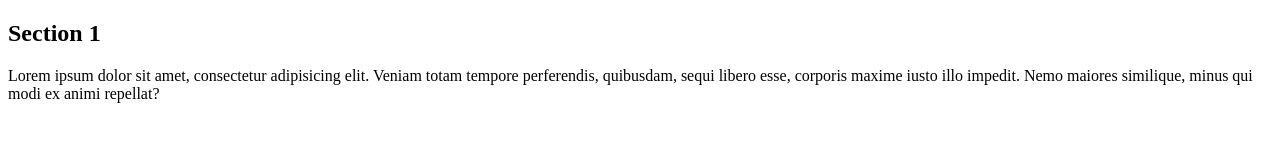
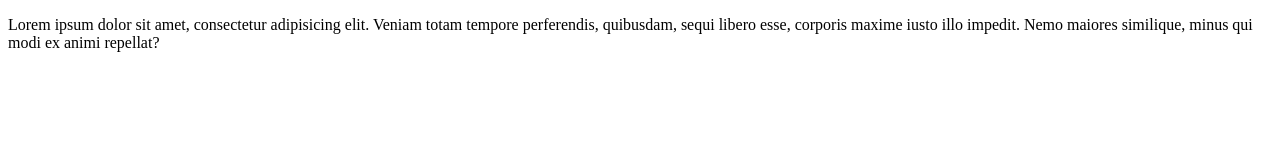
Before and after one commit to olga-grochowska/git-course-2, a plain HTML site: page index.html in a window 1280 px wide. Drawn offline with Linux system fonts and the light colour scheme.

Commit message:
Deleted heading in section 1

```diff
--- a/index.html
+++ b/index.html
@@ -8,7 +8,6 @@
 </head>
 <body>
     <section>
-        <h1>Section 1</h1>
         <p>
             Lorem ipsum dolor sit amet, consectetur adipisicing elit. Veniam totam tempore perferendis, quibusdam, sequi libero esse, corporis maxime iusto illo impedit. Nemo maiores similique, minus qui modi ex animi repellat?
         </p>
```
